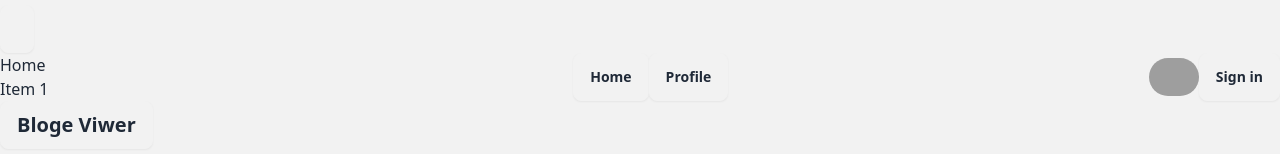
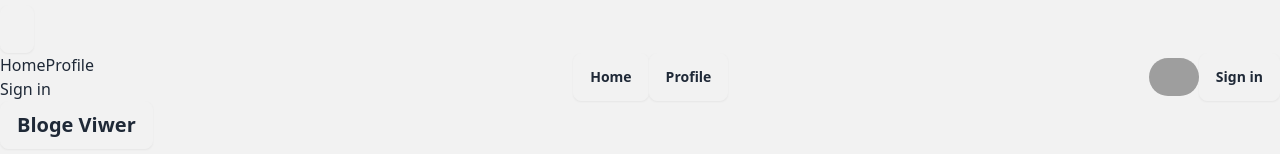
Before and after one commit to kausar017/Bloge-side, a Next.js app: page /profile in a window 1280 px wide. Shown: the top 160 px of the page. Built offline with nearby package versions, Linux system fonts and the light colour scheme; no server answers; grey boxes are pictures that could not be loaded.

Commit message:
problem solbing

```diff
--- a/src/Components/Navber/page.js
+++ b/src/Components/Navber/page.js
@@ -30,10 +30,18 @@ const Navber = async () => {
                         </div>
                         <ul
                             tabIndex={0}
-                            className="menu menu-sm dropdown-content bg-base-100 rounded-box z-[1] mt-3 w-52 p-2 shadow">
+                            className="menu menu-sm dropdown-content bg-base-100 rounded-box z-[1] mt-3 w-52 p-2 shadow space-y-2">
                             <Link href={'/'}>Home</Link>
-                            <li><a>Item 1</a></li>
+                            <Link className="btn-sm b" href={`${user ? "/profile" : "/api/auth/login"}`}>Profile</Link>
+                            <ul className="">
+                                {
+                                    !user && <li className=""><LoginLink>Sign in</LoginLink></li>
+                                }
 
+                                {
+                                    user && <li className=""> <LogoutLink>Sign out</LogoutLink></li>
+                                }
+                            </ul>
                         </ul>
                     </div>
                     <a className="btn btn-ghost text-xl">Bloge Viwer</a>
```
Also changed, not shown: src/app/layout.js (line endings or trailing spaces).
